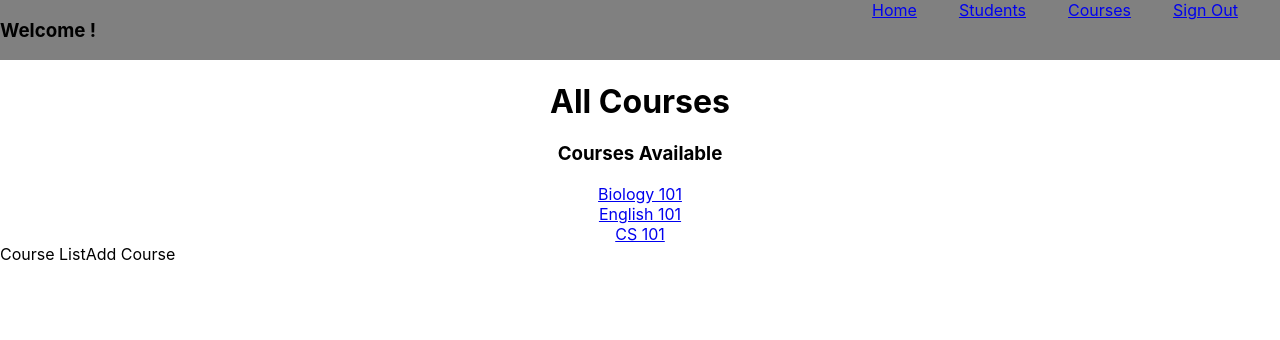
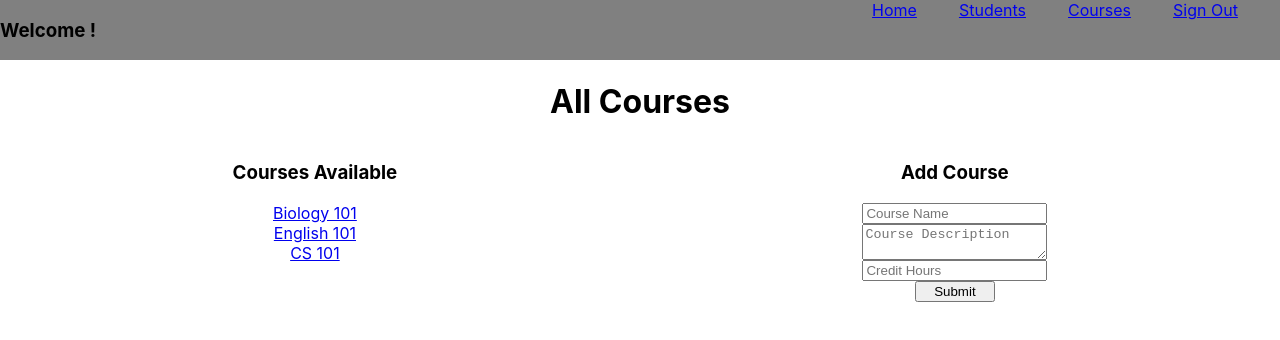
Before and after one commit to jadlevine/gradebook, a React (Create React App) app: page /courses in a window 1280 px wide. Shown: the top 340 px of the page. Built offline with nearby package versions, Linux system fonts and the light colour scheme.

Commit message:
initial setup for AddCourse form

```diff
--- a/src/App.css
+++ b/src/App.css
@@ -3,9 +3,6 @@ body{
   margin: 0;
 }
 
-.courses-container{
-  display: flex;
-}
 .nav-bar{
   display: flex;
   justify-content: space-between;
@@ -17,3 +14,18 @@ body{
   justify-content: space-evenly;
   width: 450px;
 }
+
+.course-container{
+  display: flex;
+  justify-content: space-around;
+}
+
+.form{
+  display: flex;
+  flex-direction: column;
+}
+
+.add-course-form-btn{
+  width: 80px;
+  align-self: center;
+}
--- a/src/components/AddCourse.jsx
+++ b/src/components/AddCourse.jsx
@@ -2,21 +2,81 @@ import { useState } from 'react'
 import Client from '../services/api'
 
 
-const AddCourse = () => {
+const AddCourse = ({getAllCourses}) => {
 const initialFormValues = {
   name: '',
   description: '',
-  creditHours: 0
+  creditHours: ''
 }
 
-const [addCourseFormValues, setAddCourseFormValues] = useState({})
+const [addCourseFormValues, setAddCourseFormValues] = useState(initialFormValues)
+
+const handleSubmit = async (e) => {
+  e.preventDefault()
+    try {
+      // await Client.post('/courses', {
+      //   addCourseFormValues
+      // })
+      console.log(`add course requested: ${addCourseFormValues.name}, ${addCourseFormValues.description}, ${addCourseFormValues.creditHours}`)
+      setAddCourseFormValues(initialFormValues)
+      getAllCourses()
+    } catch (error) {
+      throw error
+    }
+}
+
+const handleChange = (e) => {
+  if(e.target.name === "creditHours") {
+    console.log('hello')
+
+    //this is not working yet
+    const result = e.target.value.replace(/\D/g,'')
+    setAddCourseFormValues({
+      ...addCourseFormValues,
+      [e.target.name]: result,
+    })
+  }
+  setAddCourseFormValues({
+    ...addCourseFormValues,
+    [e.target.name]: e.target.value,
+  })
+}
+
 
   return (
-    <div>
-      <div className="courses-container">
-        <div>Course List</div>
-        <div>Add Course</div>
-      </div>
+    <div className="add-course-container form">
+      <form className="add-course-container form" onSubmit={handleSubmit}>
+
+      <h3> Add Course</h3>
+      <input
+          className="add-course-input"
+          onChange={handleChange}
+          type="text"
+          value={addCourseFormValues.name}
+          placeholder="Course Name"
+          id="add-course-input-name"
+          name="name"
+          />
+      <textarea
+          className="add-course-input"
+          onChange={handleChange}
+          // type="textarea"
+          value={addCourseFormValues.description}
+          placeholder="Course Description"
+          id="add-course-input-description"
+          name="description"
+          />
+      <input
+          className="add-course-input"
+          onChange={handleChange}
+          type="text"
+          value={addCourseFormValues.creditHours}
+          placeholder="Credit Hours"
+          id="add-course-input-creditHours"
+          name="creditHours"
+          />
+      <button className="add-course-form-btn btn">Submit</button>
+          </form>
     </div>
   )
 }
--- a/src/components/CourseList.jsx
+++ b/src/components/CourseList.jsx
@@ -1,42 +1,9 @@
-import { useState, useEffect } from "react"
+// import { useState, useEffect } from "react"
 import { Link } from 'react-router-dom'
 // import { useNavigate } from "react-router-dom"
 import Client from "../services/api"
 
-const CourseList = ({}) => {
-  const [courses, setCourses] = useState([])
-  // let navigate = useNavigate()
-
-  const GetCourses = async () => {
-    // let courseList = await Client.get('/courses/all')
-    // hardcoded - testing courselist
-    let courseList = [
-      {
-        PK: 1,
-        name: 'Biology 101',
-        description: 'its a biology class',
-        creditHours: 4
-      },
-      {
-        PK: 2,
-        name: 'English 101',
-        description: 'its an english class',
-        creditHours: 3
-      },
-      {
-        PK: 3,
-        name: 'CS 101',
-        description: 'its a CS class',
-        creditHours: 5
-      }
-    ]
-    setCourses(courseList)
-  }
-
-  useEffect(() => {
-    GetCourses()
-  }, [])
-
+const CourseList = ({ courses }) => {
 
     return (
         <div className="course-list-container">
--- a/src/pages/AllCourses.js
+++ b/src/pages/AllCourses.js
@@ -1,13 +1,47 @@
 import AddCourse from '../components/AddCourse'
 import CourseList from '../components/CourseList'
+import { useState, useEffect } from 'react'
 
 const AllCourses = () => {
+  const [courses, setCourses] = useState([])
+  // let navigate = useNavigate()
+
+  const getAllCourses = async () => {
+    // let courseList = await Client.get('/courses/all')
+    // hardcoded - testing courselist
+    let courseList = [
+      {
+        PK: 1,
+        name: 'Biology 101',
+        description: 'its a biology class',
+        creditHours: 4
+      },
+      {
+        PK: 2,
+        name: 'English 101',
+        description: 'its an english class',
+        creditHours: 3
+      },
+      {
+        PK: 3,
+        name: 'CS 101',
+        description: 'its a CS class',
+        creditHours: 5
+      }
+    ]
+    setCourses(courseList)
+  }
+
+  useEffect(() => {
+    getAllCourses()
+  }, [])
+
   return (
     <div>
       <h1>All Courses</h1>
       <div className="course-container">
-        <CourseList />
-        <AddCourse />
+        <CourseList getAllCourses={getAllCourses} courses={courses} />
+        <AddCourse getAllCourses={getAllCourses} />
       </div>
     </div>
   )
```
